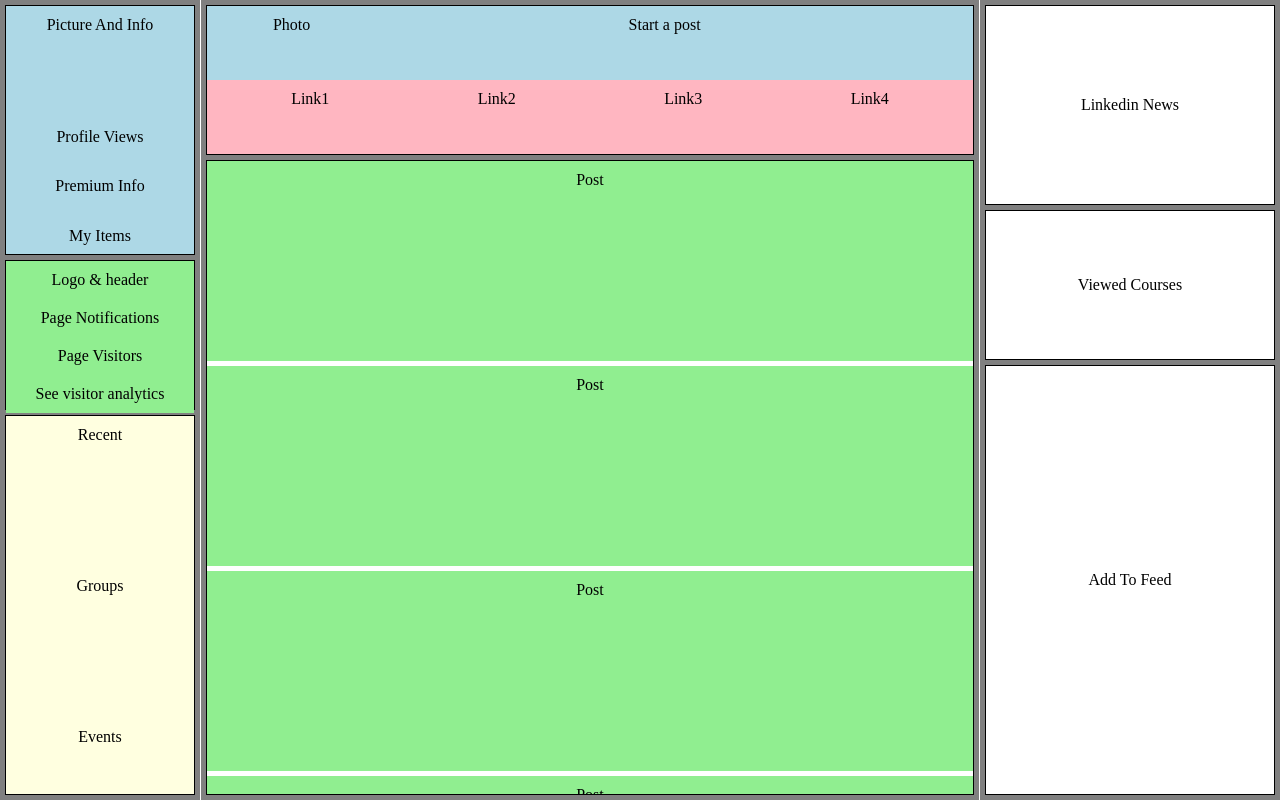
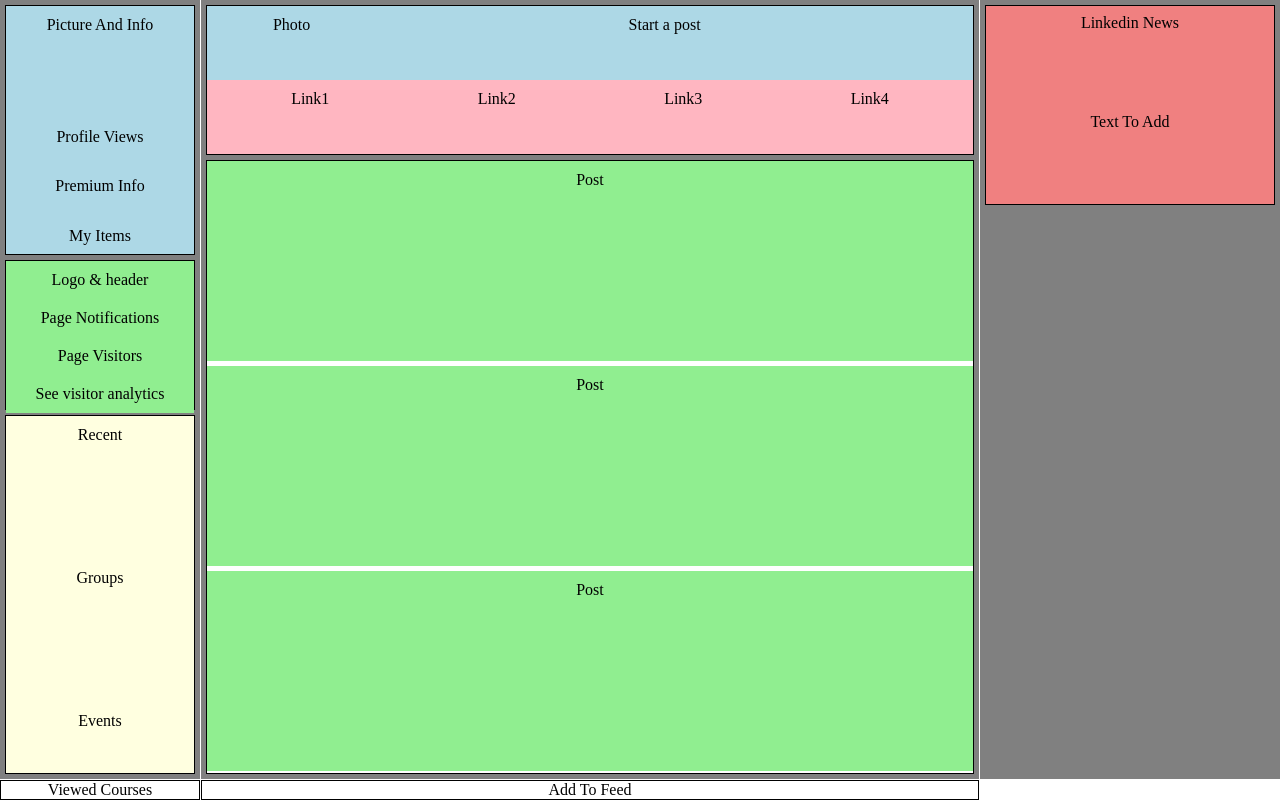
Before and after one commit to JDWilks/boolean-uk-html-popular-page-layouts, a website: page linkedIn/index.html in a window 1280 px wide. Drawn offline with Linux system fonts and the light colour scheme.

Commit message:
just a save as i figured out the right column

```diff
--- a/linkedIn/index.html
+++ b/linkedIn/index.html
@@ -55,10 +55,15 @@
           <div class="post">Post</div>
         </div>
       </div>
+
       <div class="Right">
         <div class="right1">
-          <div class="righttop">Linkedin News</div>
+          <!-- <div class="righttop"> -->
+            <div class="copy">Linkedin News</div>
+            <div class="copy">Text To Add</div>
+          </div>
         </div>
+
         <div class="right2">
           <div class="viewed-courses">Viewed Courses</div>
         </div>
--- a/linkedIn/style.css
+++ b/linkedIn/style.css
@@ -116,8 +116,23 @@
   grid-gap: 5px;
 }
 
-.right1,
-.right2,
+.right1 {
+  border: solid 1px black;
+  /* background-color: white; */
+  display: grid;
+  grid-template-rows: 1fr 5fr;
+  place-items: center;
+  background-color: lightcoral;
+}
+
+.right2 {
+  border: solid 1px black;
+  background-color: white;
+  display: grid;
+
+  place-items: center;
+}
+
 .right3 {
   border: solid 1px black;
   background-color: white;
```
